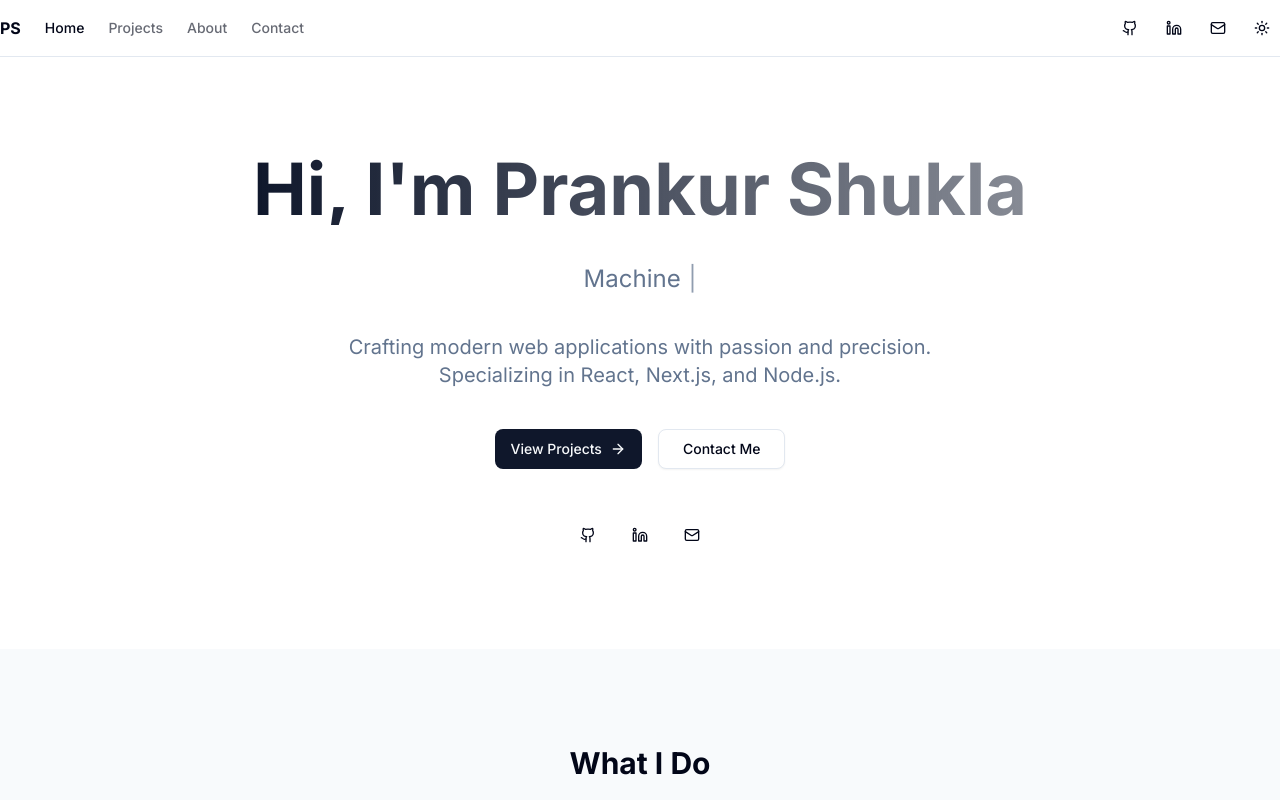
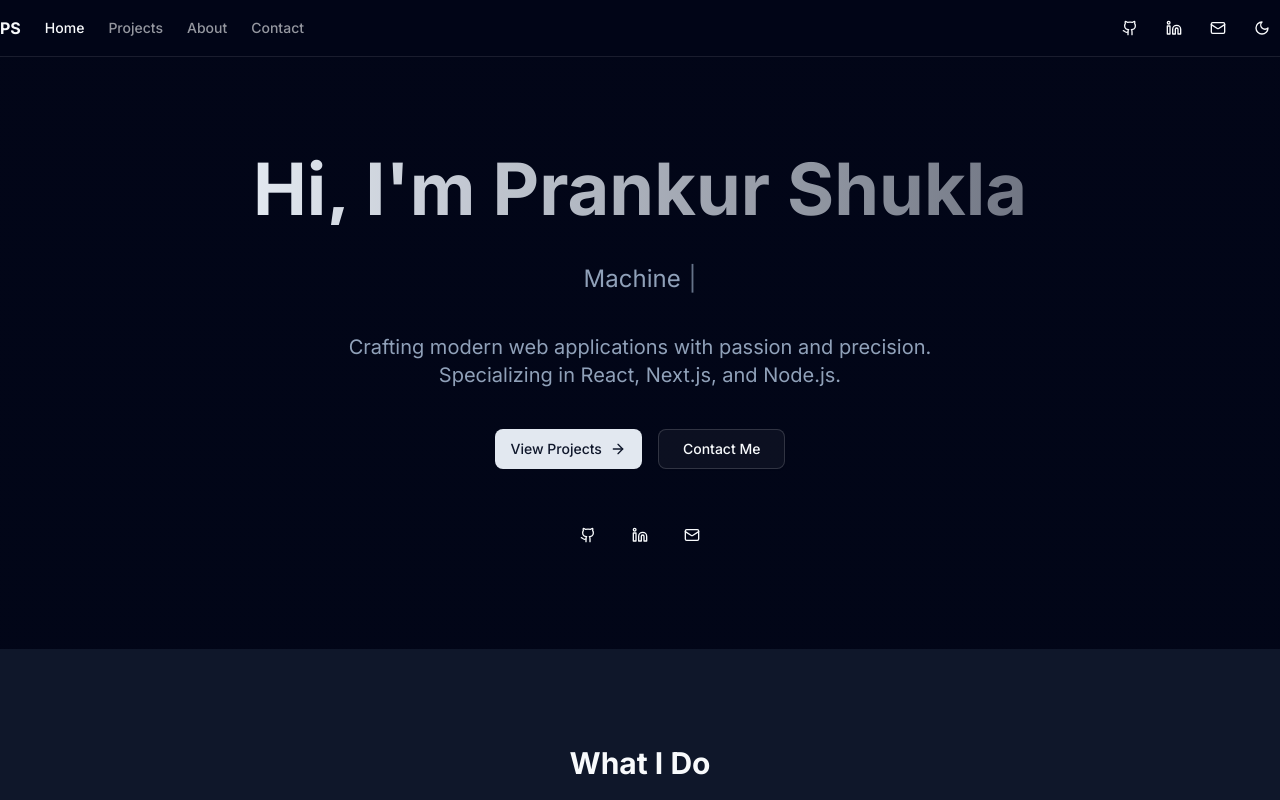
Before and after one commit to PrankurShukla/Portfolio, a Next.js app: page / in a window 1280 px wide. Shown: the top 800 px of the page. Built offline with nearby package versions, Linux system fonts and the light colour scheme.

Commit message:
dark mode

```diff
--- a/src/app/layout.tsx
+++ b/src/app/layout.tsx
@@ -18,12 +18,12 @@ export default function RootLayout({
   children: React.ReactNode
 }) {
   return (
-    <html lang="en" suppressHydrationWarning>
+    <html lang="en" suppressHydrationWarning className="dark">
       <body className={inter.className}>
         <ThemeProvider
           attribute="class"
-          defaultTheme="system"
-          enableSystem
+          defaultTheme="dark"
+          enableSystem={false}
           disableTransitionOnChange
         >
           <div className="relative flex min-h-screen flex-col">
```
